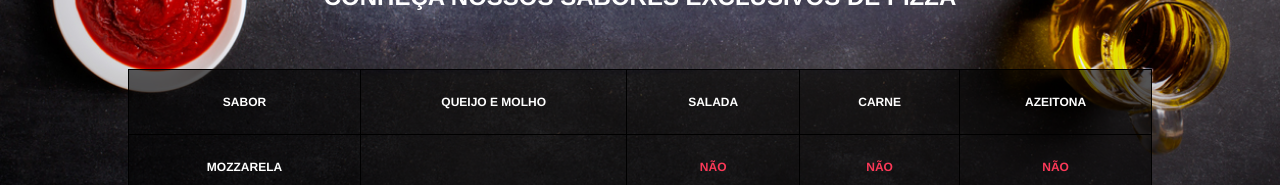
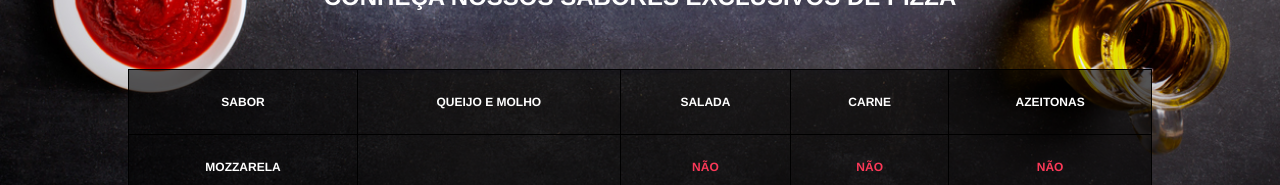
Before and after one commit to RaphasanDev/sitethomas, a plain HTML site: page index.html in a window 1280 px wide. Shown: the part 611-796 px from the top of the page. Drawn offline with Linux system fonts and the light colour scheme.

Commit message:
Update index.html

```diff
--- a/index.html
+++ b/index.html
@@ -31,7 +31,7 @@
                     <th>Queijo e Molho</th>
                     <th>Salada</th>
                     <th>Carne</th>
-                    <th>Azeitona</th>
+                    <th>Azeitonas</th>
                 </tr>
                 <tr>
                     <td>Mozzarela</td>
```
